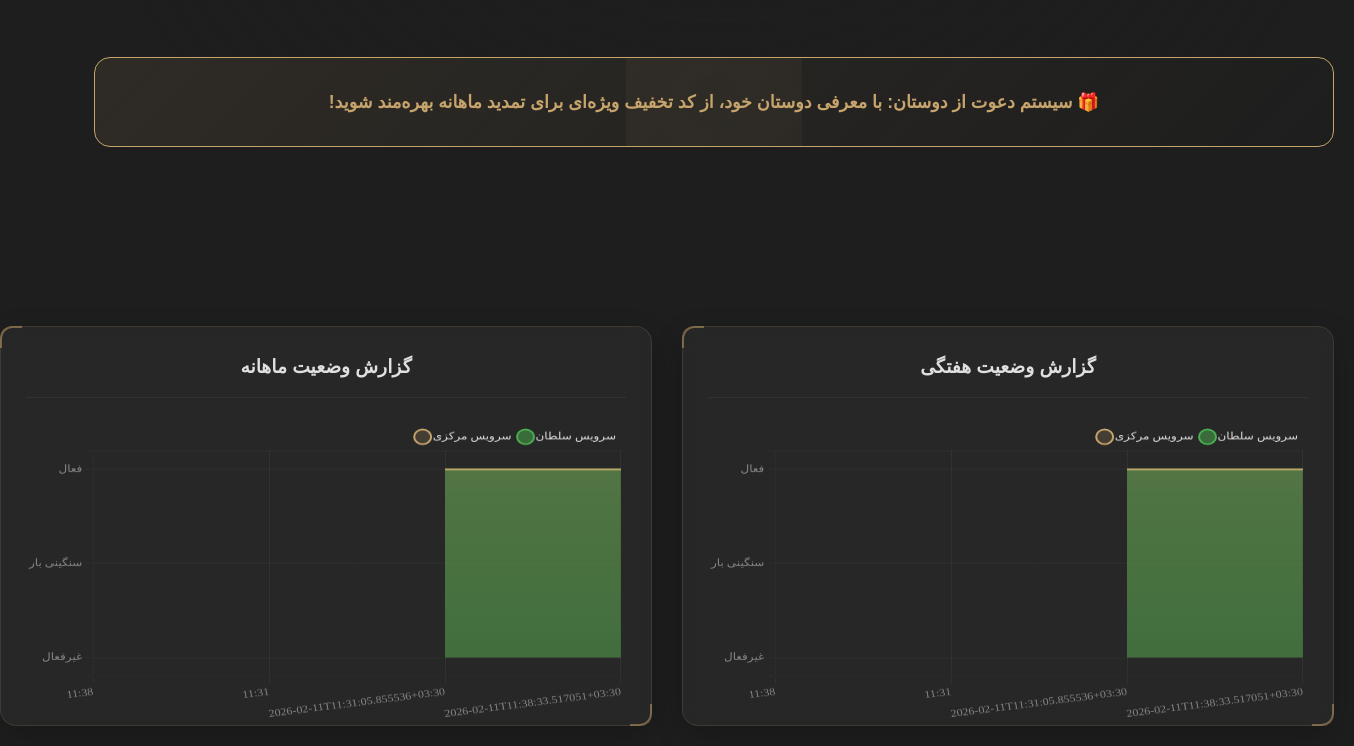
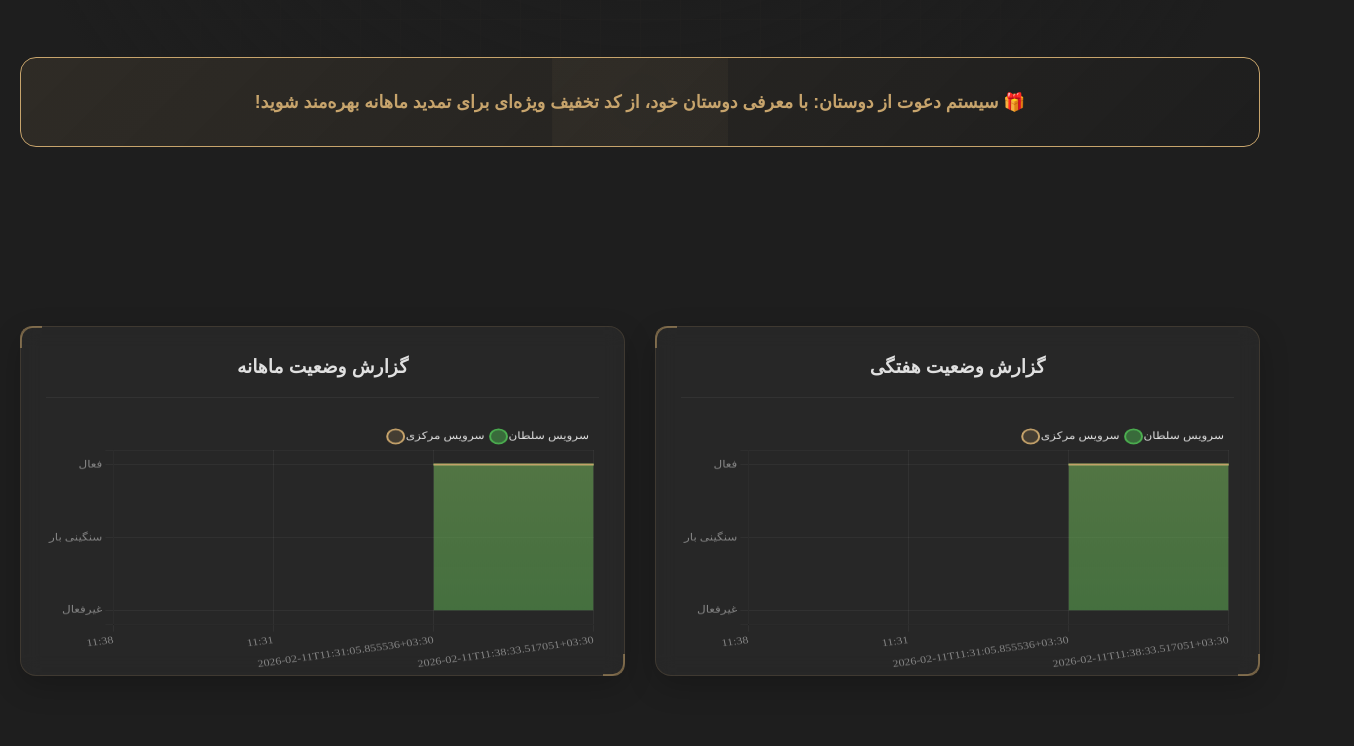
Before and after one commit to beepboopbeeeep/service-monitoring, a plain HTML site: page index.html in a window 1280 px wide. Shown: the part 741-1487 px from the top of the page, 1354 px wide, since content can reach past the window. After the commit the page ends 1437 px from the top, so only its background shows below. Drawn offline with nearby package versions, Linux system fonts and the light colour scheme; a small style sheet from the web is missing.

Commit message:
Update index.html

```diff
--- a/index.html
+++ b/index.html
@@ -425,7 +425,7 @@
             padding: 25px;
             box-shadow: 0 10px 30px rgba(0,0,0,0.2);
             position: relative;
-            height: 400px; /* افزایش ارتفاع کارت نمودار */
+            height: 350px; /* افزودن ارتفاع ثابت */
         }
 
         .chart-card h3 {
@@ -439,7 +439,7 @@
 
         /* افزودن ارتفاع مشخص برای canvas نمودارها */
         .chart-card canvas {
-            height: 300px !important; /* افزایش ارتفاع کانواس نمودار */
+            height: 250px !important;
         }
 
         /* گوشه‌های تکنیکال برای کارت نمودار */
```
